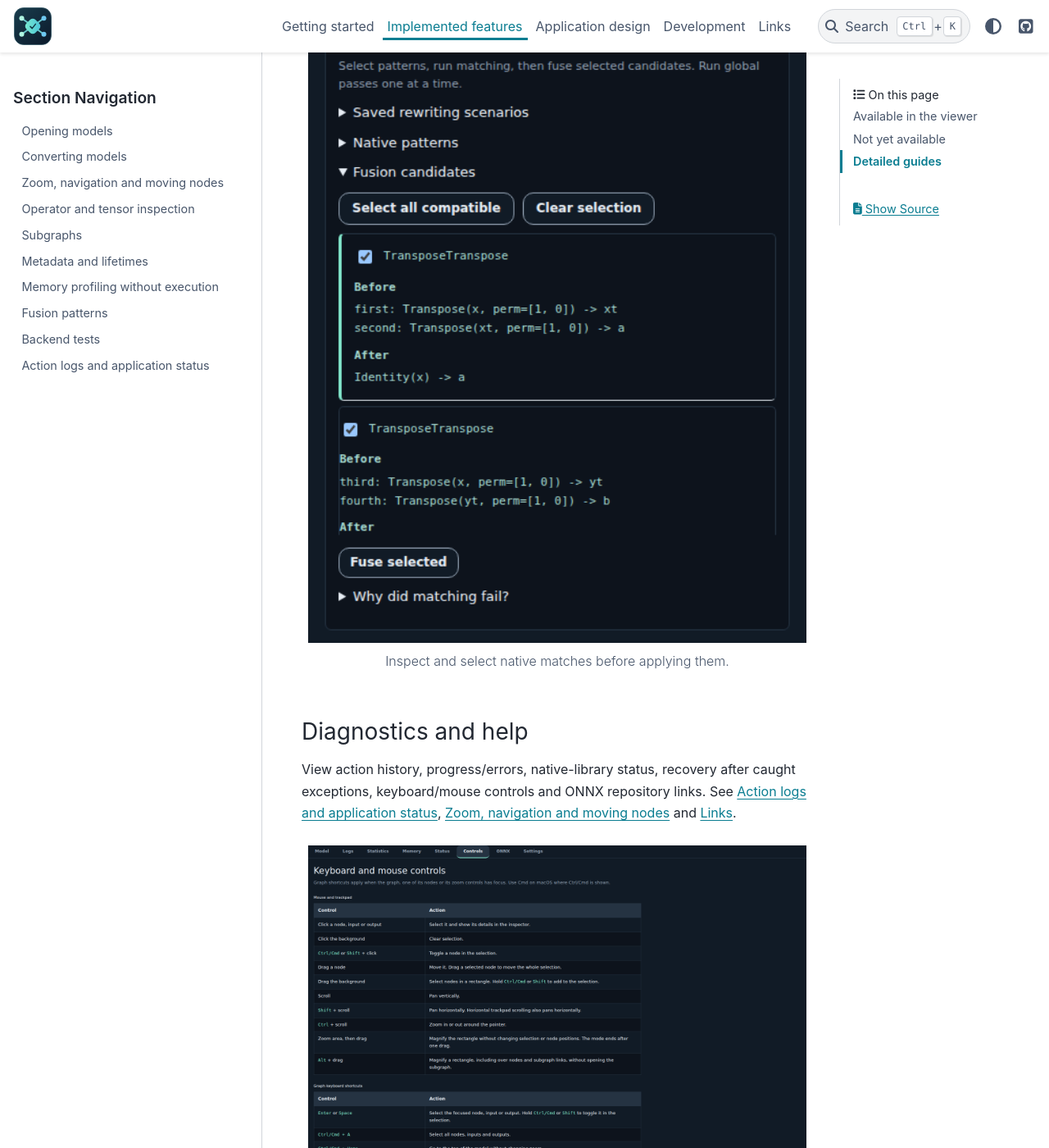
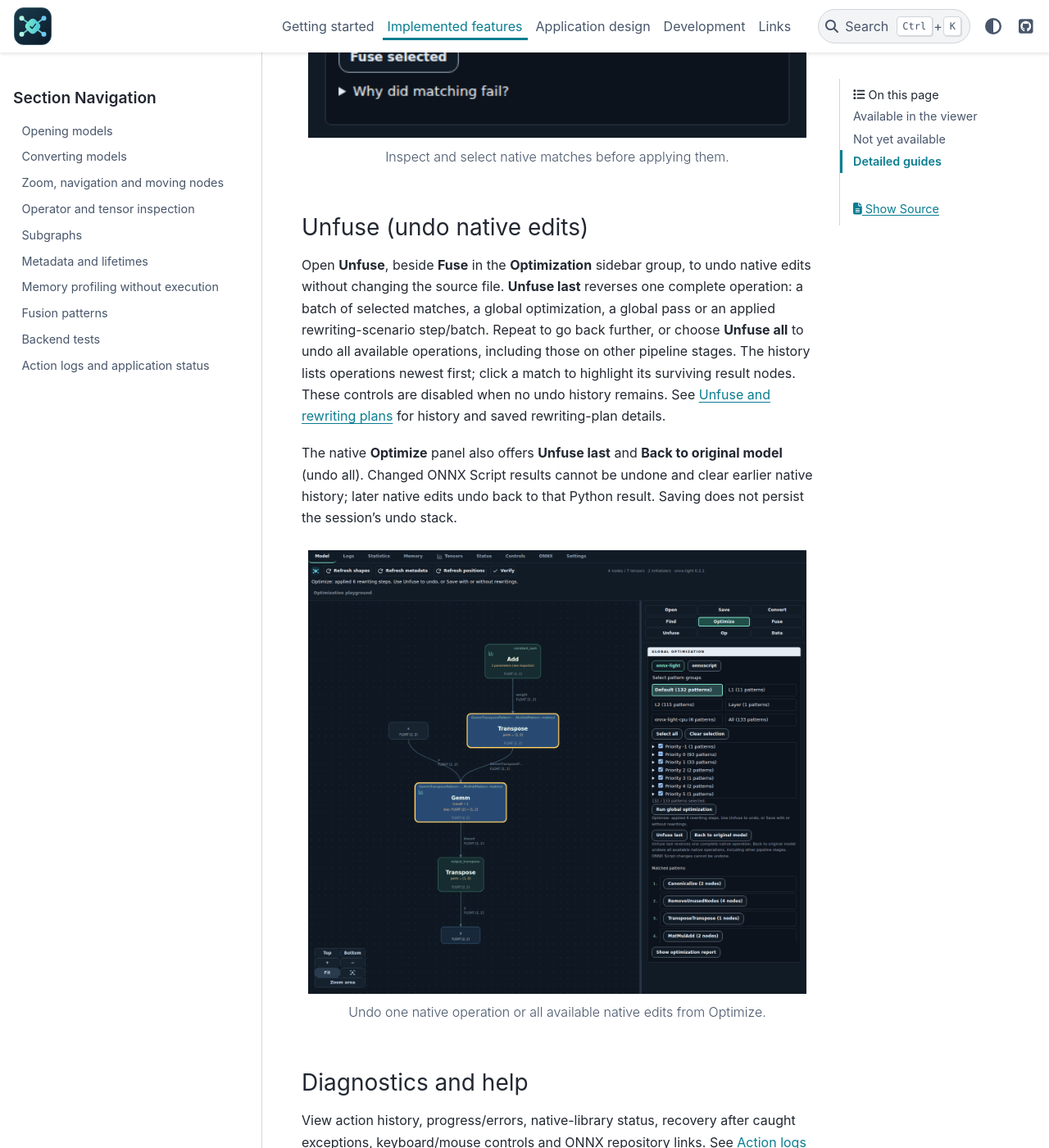
Before and after one commit to xadupre/onnx-light-viewer, a Sphinx documentation site: the page built from docs/features.rst, in a window 1280 px wide and 1400 px high, scrolled down 15814 px. Shown: the whole window at 82% size. Built offline with Sphinx 7.4.7 and the PyData theme 0.15.4, drawn with Linux system fonts in a browser that asks for light colours; some of the changed text lies outside the part shown.

Commit message:
docs: document Unfuse in the feature overview (#233)
Fixes #230

Co-authored-by: Copilot <223556219+Copilot@users.noreply.github.com>

```diff
--- a/docs/features.rst
+++ b/docs/features.rst
@@ -240,12 +240,6 @@ See :doc:`features/fusion_patterns`.
 With **onnx-light**, inspect **Matched patterns**, undo the last operation or
 choose **Back to original model** without leaving Optimize.
 
-.. figure:: _static/feature-optimizer-history.png
-   :alt: Native Optimize panel with matched patterns, highlighted result nodes, Unfuse last and Back to original model.
-   :width: 100%
-
-   Inspect native matches and return to the original model.
-
 Pattern groups
 ^^^^^^^^^^^^^^
 
@@ -274,6 +268,30 @@ Previewing does not modify the graph. See :doc:`features/fusion_patterns`.
    :width: 100%
 
    Inspect and select native matches before applying them.
+
+Unfuse (undo native edits)
+^^^^^^^^^^^^^^^^^^^^^^^^^^^^
+
+Open **Unfuse**, beside **Fuse** in the **Optimization** sidebar group, to undo
+native edits without changing the source file. **Unfuse last** reverses one
+complete operation: a batch of selected matches, a global optimization, a
+global pass or an applied rewriting-scenario step/batch. Repeat to go back
+further, or choose **Unfuse all** to undo all available operations, including
+those on other pipeline stages.
+The history lists operations newest first; click a match to highlight its
+surviving result nodes. These controls are disabled when no undo history remains.
+See :ref:`unfuse` for history and saved rewriting-plan details.
+
+The native **Optimize** panel also offers **Unfuse last** and
+**Back to original model** (undo all). Changed ONNX Script results cannot be
+undone and clear earlier native history; later native edits undo back to that
+Python result. Saving does not persist the session's undo stack.
+
+.. figure:: _static/feature-optimizer-history.png
+   :alt: Native Optimize panel with matched patterns, highlighted result nodes, Unfuse last and Back to original model.
+   :width: 100%
+
+   Undo one native operation or all available native edits from Optimize.
 
 Diagnostics and help
 ^^^^^^^^^^^^^^^^^^^^
--- a/docs/features/fusion_patterns.rst
+++ b/docs/features/fusion_patterns.rst
@@ -256,8 +256,10 @@ Structural edits, such as ``Finalize fusion node order``, appear as steps too.
 Subgraph edits display their stored scope path; their history entries do not
 select nodes in the main graph.
 
-Undo and rewriting plans
--------------------------
+.. _unfuse:
+
+Unfuse and rewriting plans
+----------------------------
 
 **Unfuse**, beside **Fuse**, offers **Unfuse last** and **Unfuse all**.
 Unfuse last restores the model before the last fusion or scenario operation:
```
